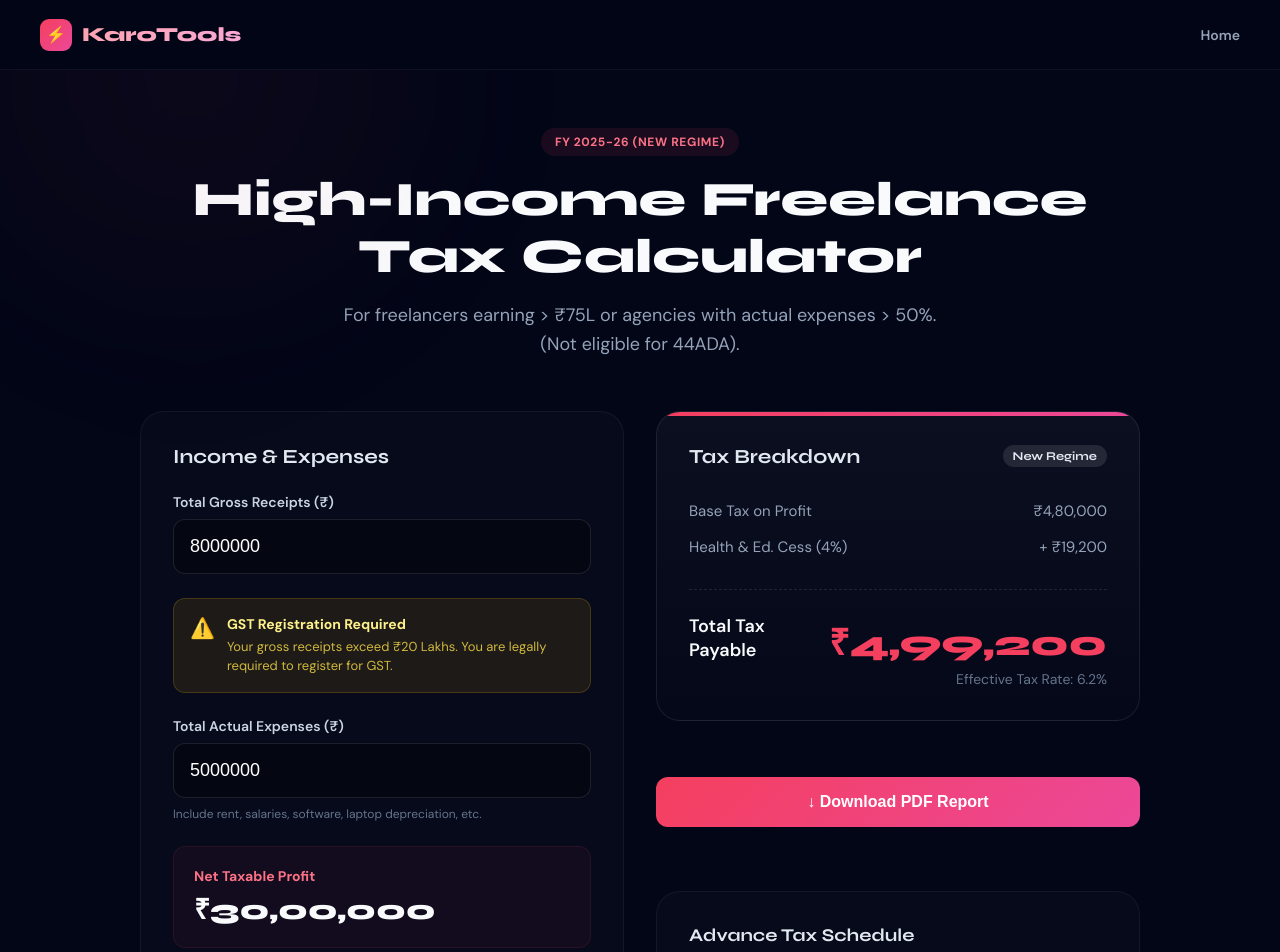
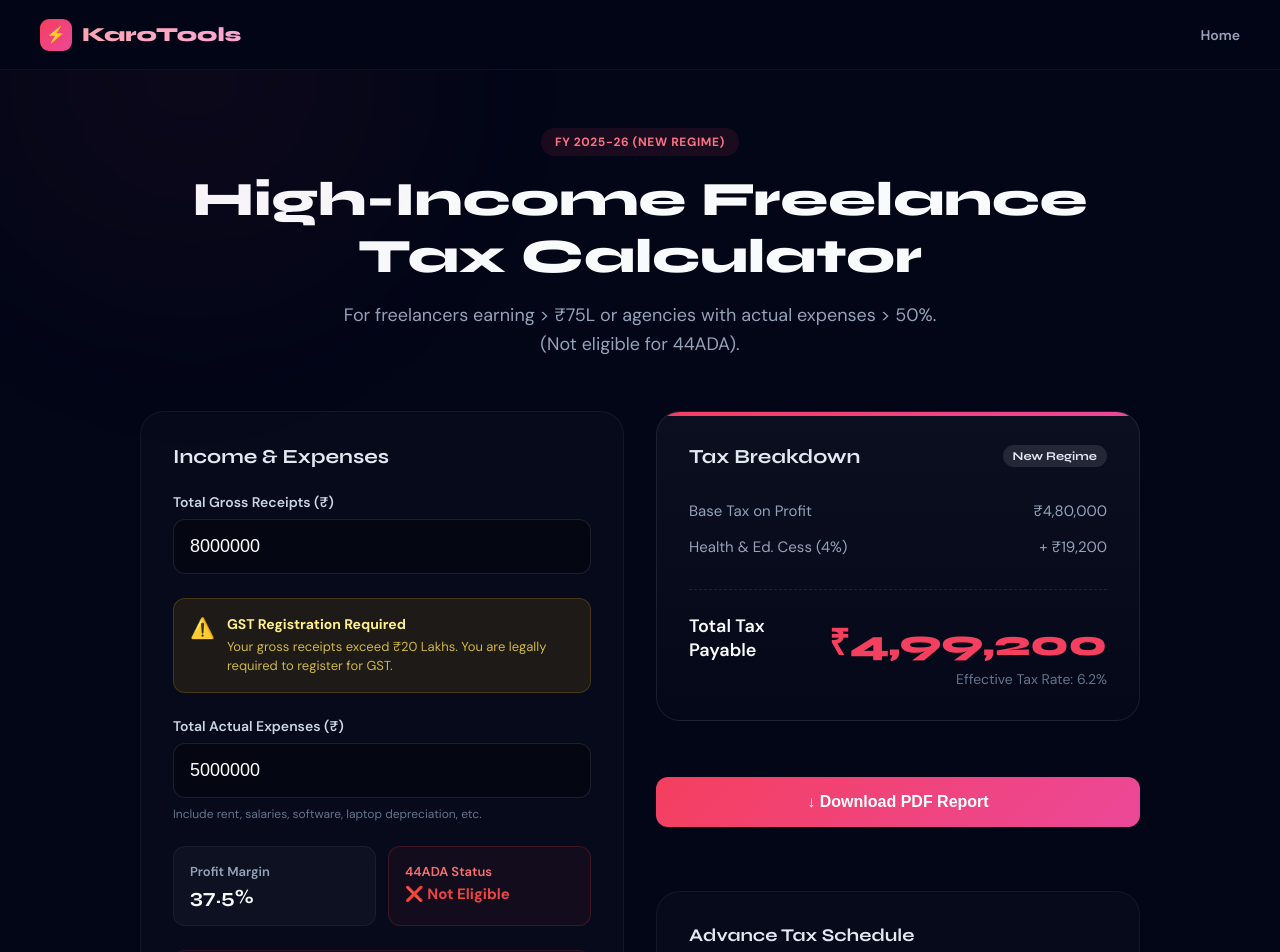
Before and after one commit to daxpatel109/karotools, a React (Vite) app: page /normal-tax-calculator in a window 1280 px wide. Shown: the top 952 px of the page. Built offline with nearby package versions, Linux system fonts and the light colour scheme.

Commit message:
feat: Add smart 44ADA comparison logic to Normal Tax Calculator

```diff
--- a/src/NormalTaxCalculator.jsx
+++ b/src/NormalTaxCalculator.jsx
@@ -107,6 +107,23 @@ export default function NormalTaxCalculator() {
     const totalTax = taxBeforeCess + cess;
     const effectiveRate = gross > 0 ? ((totalTax / gross) * 100).toFixed(1) : 0;
 
+    const profitMargin = gross > 0 ? ((taxableIncome / gross) * 100).toFixed(1) : 0;
+    const is44ADAEligible = gross > 0 && gross <= 7500000 && parseFloat(profitMargin) < 50;
+
+    let adaSavings = 0;
+    if (is44ADAEligible) {
+      const adaProfit = gross * 0.5;
+      let t = rawTaxOn(adaProfit);
+      if (adaProfit <= 1200000) {
+        t = 0;
+      } else if (adaProfit <= 1270000) {
+        const excess = adaProfit - 1200000;
+        if (t > excess) t = excess;
+      }
+      const adaTotalTax = t + (t * 0.04);
+      adaSavings = Math.max(0, totalTax - adaTotalTax);
+    }
+
     return {
       taxableIncome,
       baseTax: rawTaxOn(taxableIncome),
@@ -118,7 +135,10 @@ export default function NormalTaxCalculator() {
       taxBeforeCess,
       cess,
       totalTax,
-      effectiveRate
+      effectiveRate,
+      profitMargin,
+      is44ADAEligible,
+      adaSavings
     };
   };
 
@@ -217,6 +237,19 @@ export default function NormalTaxCalculator() {
                 <p style={{ color: "#64748b", fontSize: "12px", marginTop: "8px" }}>Include rent, salaries, software, laptop depreciation, etc.</p>
               </div>
 
+              <div style={{ display: "flex", gap: "12px", marginBottom: "24px" }}>
+                <div style={{ flex: 1, padding: "16px", background: "rgba(255,255,255,0.03)", borderRadius: "12px", border: "1px solid rgba(255,255,255,0.05)" }}>
+                  <div style={{ color: "#94a3b8", fontSize: "13px", fontWeight: "600", marginBottom: "4px" }}>Profit Margin</div>
+                  <div style={{ color: "#f8fafc", fontSize: "20px", fontWeight: "700", fontFamily: "'Syne',sans-serif" }}>{results.profitMargin}%</div>
+                </div>
+                <div style={{ flex: 1, padding: "16px", background: results.is44ADAEligible ? "rgba(34,197,94,0.05)" : "rgba(239,68,68,0.05)", borderRadius: "12px", border: `1px solid ${results.is44ADAEligible ? "rgba(34,197,94,0.2)" : "rgba(239,68,68,0.2)"}` }}>
+                  <div style={{ color: results.is44ADAEligible ? "#4ade80" : "#f87171", fontSize: "13px", fontWeight: "600", marginBottom: "4px" }}>44ADA Status</div>
+                  <div style={{ color: results.is44ADAEligible ? "#22c55e" : "#ef4444", fontSize: "15px", fontWeight: "700", display: "flex", alignItems: "center", gap: "6px" }}>
+                    {results.is44ADAEligible ? "✅ Eligible" : "❌ Not Eligible"}
+                  </div>
+                </div>
+              </div>
+
               <div style={{ padding: "20px", background: "rgba(244,63,94,0.05)", borderRadius: "12px", border: "1px solid rgba(244,63,94,0.1)" }}>
                 <div style={{ color: "#fb7185", fontSize: "14px", fontWeight: "700", marginBottom: "4px" }}>Net Taxable Profit</div>
                 <div style={{ fontSize: "28px", fontWeight: "800", fontFamily: "'Syne',sans-serif" }}>{formatCurrency(results.taxableIncome)}</div>
@@ -225,6 +258,23 @@ export default function NormalTaxCalculator() {
 
             {/* Results Column */}
             <div style={{ display: "flex", flexDirection: "column", gap: "32px" }}>
+
+              {/* Better Option Warning */}
+              {results.is44ADAEligible && results.adaSavings > 0 && (
+                <div style={{ padding: "24px", background: "linear-gradient(135deg, rgba(16,185,129,0.1) 0%, rgba(52,211,153,0.05) 100%)", borderRadius: "20px", border: "1px solid rgba(16,185,129,0.3)" }}>
+                  <div style={{ display: "flex", gap: "12px", alignItems: "center", marginBottom: "16px" }}>
+                    <div style={{ fontSize: "24px" }}>💡</div>
+                    <h3 style={{ fontSize: "18px", fontWeight: "700", fontFamily: "'Syne',sans-serif", color: "#34d399", margin: 0 }}>Better Option Available</h3>
+                  </div>
+                  <p style={{ color: "#d1fae5", fontSize: "15px", lineHeight: "1.6", marginBottom: "20px" }}>
+                    Because your expenses are less than 50% of your revenue, you are overpaying taxes using the Normal Method. By using Section 44ADA (Presumptive Taxation), you could save <strong>{formatCurrency(results.adaSavings)}</strong>!
+                  </p>
+                  <Link to="/tax-calculator" style={{ display: "inline-flex", alignItems: "center", gap: "8px", background: "#10b981", color: "#022c22", textDecoration: "none", padding: "12px 20px", borderRadius: "10px", fontWeight: "700", fontSize: "15px", transition: "transform 0.2s" }} onMouseEnter={e => e.currentTarget.style.transform = "translateY(-2px)"} onMouseLeave={e => e.currentTarget.style.transform = "translateY(0)"}>
+                    Compare with 44ADA →
+                  </Link>
+                </div>
+              )}
+
               {/* Results Output */}
               <div ref={reportRef} style={{ background: "linear-gradient(180deg, rgba(255,255,255,0.04) 0%, rgba(255,255,255,0.01) 100%)", border: "1px solid rgba(255,255,255,0.08)", borderRadius: "24px", padding: "32px", position: "relative", overflow: "hidden" }}>
                 <div style={{ position: "absolute", top: 0, left: 0, width: "100%", height: "4px", background: "linear-gradient(90deg, #f43f5e, #ec4899)" }} />
```
